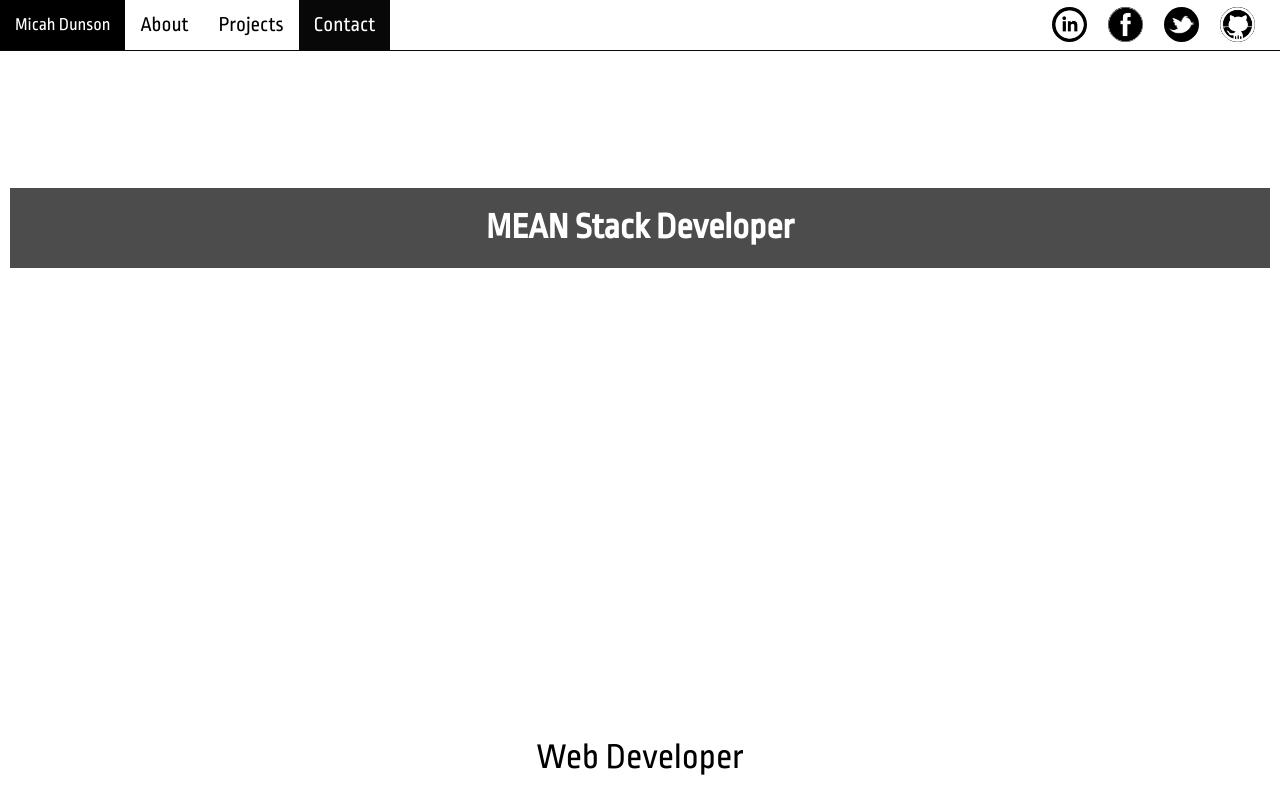
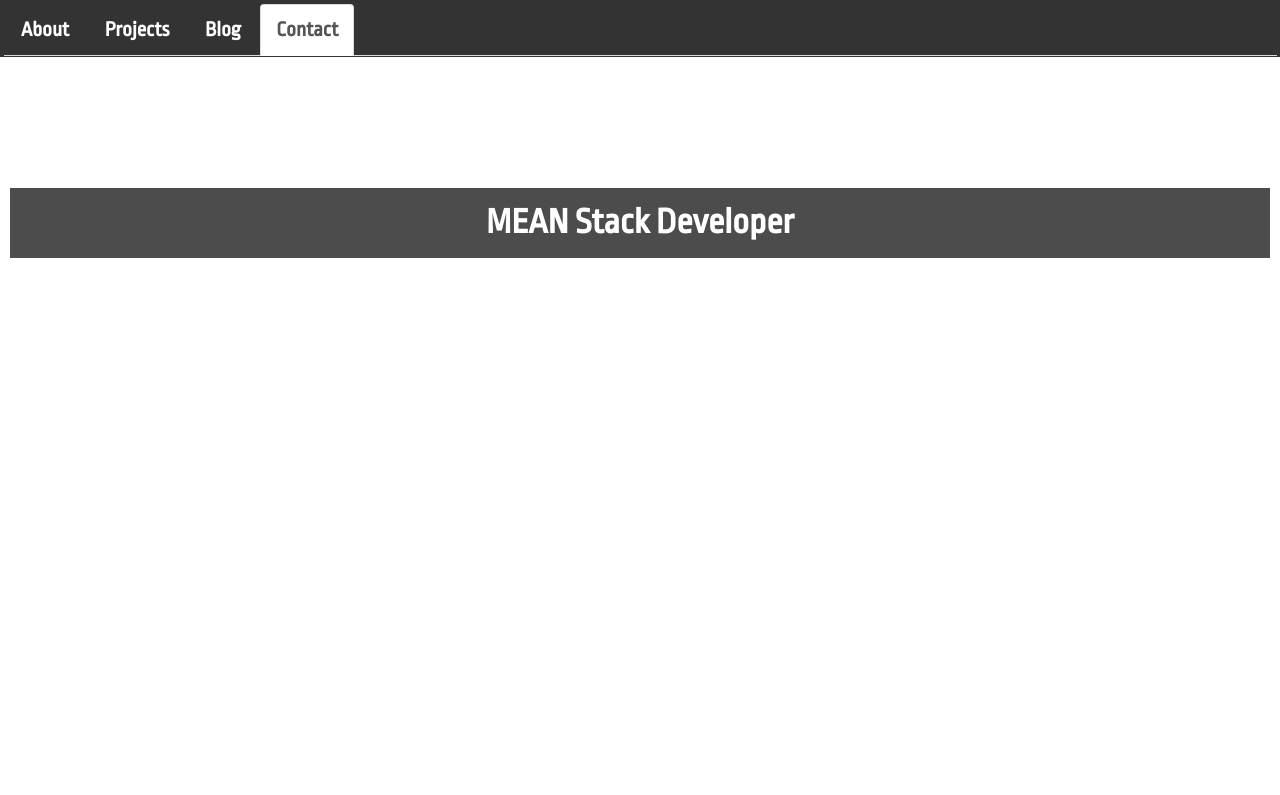
Before and after one commit to M-Doja/devfile, a website: page views/index.html in a window 1280 px wide. Shown: the top 795 px of the page. Drawn offline with nearby package versions, Linux system fonts and the light colour scheme; files whose address does not match are found by name; a web font is replaced by a local one.

Commit message:
push to heroku

```diff
--- a/public/css/media.css
+++ b/public/css/media.css
@@ -8,9 +8,18 @@
   .welcome {
     margin-top: -145px;
   }
+  .nav-tabs>li>a {
+		font-size: 1em;
+    font-weight: bold;
+    color: #fff;
+	}
+  .nav-tabs {margin: 3.5px;}
 }
 @media screen and (min-width:998px){
   .welcome {
     margin-top: -350px;
   }
+  .nav-tabs>li>a {
+		font-size: 1.5em;
+	}
 }
--- a/public/css/site.css
+++ b/public/css/site.css
@@ -83,8 +83,8 @@ html, body {
 #welcome h1 {
   margin-top: 90px;
   width: 100%;
-  padding-top: 20px;
-  padding-bottom:20px;
+  padding-top: 15px;
+  padding-bottom:15px;
   background: rgba(0, 0, 0, 0.7);
 }
 #welcome h1,
--- a/views/index.html
+++ b/views/index.html
@@ -23,41 +23,39 @@
 			font-family: 'Ropa Sans', sans-serif;
 
   }
-  #section1 {padding:30px 10px 50px 10px;min-height:500px;color: #000;text-align:center;font-size: 1.5em;
+	article {margin: 0 auto;text-align: center;}
+	#section1 h1,
+	#section2 h1,
+	#section3 h1,
+	#section4 h1 {
+		/*padding-top: 2em;*/
+	}
+	#section1 a,
+	#section2 a,
+	#section3 a,
+	#section4 a {
+
+	}
+	.nav-tabs>li>a {
+		/*font-size: 1.05em;*/
+		margin-left: 1.5px;
+	}
+  #section1 {padding:230px 10px 50px 10px;min-height:500px;color: #000;text-align:left;font-size: 1.5em;margin: 0 auto;
 		 /*background-color: #1E88E5;*/
 	 }
-  #section2 {padding-top:50px;padding-bottom:150px;min-height:500px;color: #000;text-align: center;font-size: 1.5em;
+
+  #section2 {padding-top:50px;padding-bottom:150px;min-height:500px;color: #000;text-align: center;font-size: 1.5em;margin: 0 auto;
 		 /*background-color: #673ab7;*/
 	 }
-  #section3 {padding-top:50px;padding-bottom:150px;min-height:500px;color: #000;text-align: center;font-size: 1.5em;
+  #section3 {padding-top:50px;padding-bottom:150px;min-height:500px;color: #000;text-align: center;font-size: 1.5em;margin: 0 auto;
 		 /*background-color: #ff9800;*/
 	 }
-  #section4 {padding-top:50px;padding-bottom:100px;min-height:500px;color: #000;text-align: center;font-size: 1.5em;
+  #section4 {padding-top:50px;padding-bottom:100px;min-height:500px;color: #000;text-align: center;font-size: 1.5em;margin: 0 auto;
 		 /*background-color: #00bcd4;*/
 	 }
 	 #section4 p {
 		 margin-top: 40px;
 	 }
-	 .navbar-inverse .navbar-brand:focus, .navbar-inverse .navbar-brand:hover {
-		 color: #fff;
- 		background: #000;
-	 }
-	.navbar-inverse .navbar-brand {
-		color: #fff;
-		background: #000;
-	}
-	.navbar-inverse {
-		background: #fff;
-		color:#000;
-	}
-	 .navbar-inverse .navbar-nav>li>a:hover {
-		color: #fff;
-		background: #000;
-	}
-	.navbar-inverse .navbar-nav>li>a {
-		color: #000;
-		font-size: 1.5em;
-	}
 	#selfPic {
 		float: left;
 		margin:0 20px 20px;
@@ -69,28 +67,33 @@
 		background: #000;
 		height: 2px;
 	}
+	#navbar-example {
+		background: rgba(0, 0, 0, 0.8);
+	}
   </style>
 </head>
-<body data-spy="scroll" data-target=".navbar" data-offset="50" id="BodyWrap">
+<!-- <body data-spy="scroll" data-target=".navbar" data-offset="50" id="BodyWrap"> -->
+<body data-spy="scroll" data-target="#navbar-example" id="BodyWrap">
+  <div id="navbar-example" class="navbar navbar-fixed-top">
+    <ul class="nav nav-tabs" role="tablist">
+			<li><a href="#section1">About</a></li>
+			<li><a href="#section2">Projects</a></li>
+			<li><a href="#section3">Blog</a></li>
+			 <li><a href="#section4">Contact</a></li>
+    </ul>
+  </div>
 
-<nav class="navbar navbar-inverse navbar-fixed-top">
+
+<!-- <nav class="navbar navbar-inverse navbar-fixed-top">
   <div class="container-fluid">
-    <div class="navbar-header">
-        <button type="button" class="navbar-toggle" data-toggle="collapse" data-target="#myNavbar">
-          <span class="icon-bar"></span>
-          <span class="icon-bar"></span>
-          <span class="icon-bar"></span>
-      </button>
-      <a class="navbar-brand" href="#">Micah Dunson </a>
-    </div>
     <div>
       <div class="collapse navbar-collapse" id="myNavbar">
 
         <ul class="nav navbar-nav">
-          <li><a href="#section1">About</a></li>
-          <li><a href="#section2">Projects</a></li>
+          <li><a href="#section1" style="color:#000;">About</a></li>
+          <li><a href="#section2">Projects</a></li> -->
           <!-- <li><a href="#section3">Blog</a></li> -->
-          <li><a href="#section4">Contact</a></li>
+          <!-- <li><a href="#section4">Contact</a></li>
         </ul>
 				<a class="" style="float:right;background:#000;border-radius:50%;margin:.5em .75em;"href="https://Github.com/M-Doja" target="_blank" ><img width="35" src="images/GH_icon.png" alt="Github icon" /></a>
 				<a class="" style="float:right;background:#000;border-radius:50%;margin:.5em .75em;"href="https://twitter.com/TheRealMicDoja" target="_blank" ><img width="35" src="images/TW_icon.png" alt="Twitter icon" /></a>
@@ -99,8 +102,8 @@
       </div>
     </div>
   </div>
-</nav>
-<div class="welcome" style="height:500px">
+</nav> -->
+<div class="welcome " style="height:500px">
 	<header id="welcome">
 		<h1><b>MEAN Stack Developer</b></h1>
 		 <!-- <h1>MEAN Stack Web Developer</h1> -->
@@ -158,6 +161,7 @@
 		</div>
 		<script>// <![CDATA[
 	$(document).ready(function(){
+			$('body').scrollspy({ target: '#navbar-example' });
 	    $("#send_email").click(function(){
 	      console.log('log 1');
 	        var from;
```
